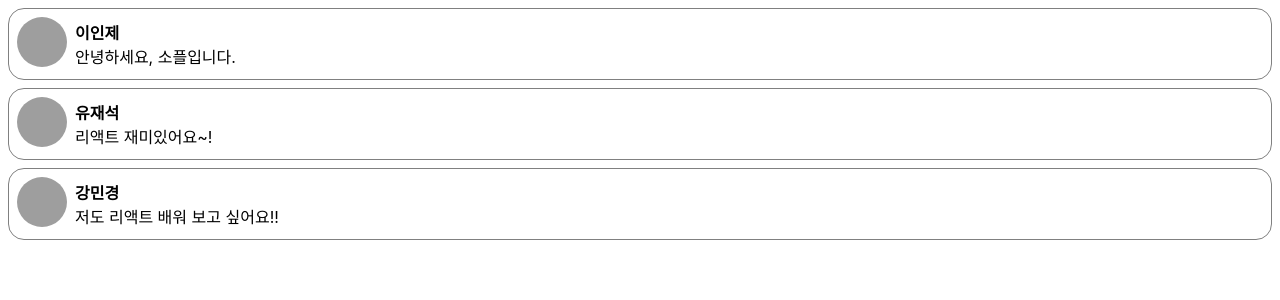
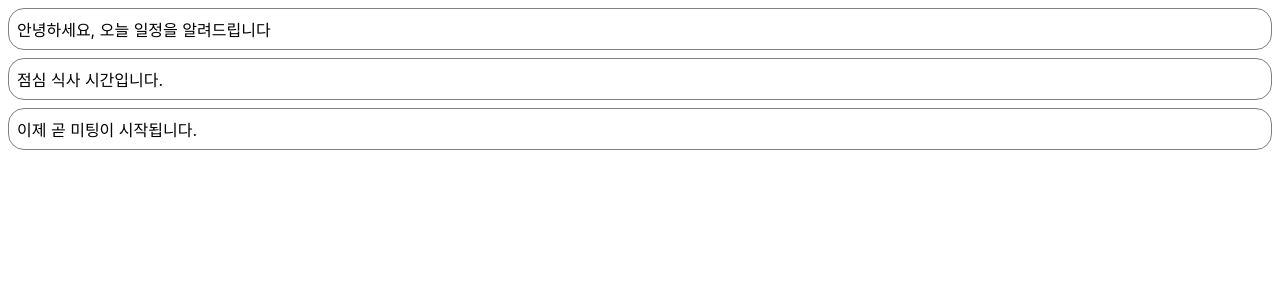
Before and after one commit to 19Eyhad/study, a React (Create React App) app in the folder react/my-app/: page / in a window 1280 px wide. Shown: the top 300 px of the page. Built offline with nearby package versions, Linux system fonts and the light colour scheme; grey boxes are pictures that could not be loaded.

Commit message:
6장 State와 생명주기 - 예제(1)

```diff
--- /dev/null
+++ b/react/my-app/src/chapter_06/Notification.jsx
@@ -0,0 +1,36 @@
+import React from "react";
+
+const styles = {
+    wrapper: {
+        margin: 8,
+        padding: 8,
+        display: "flex",
+        flexDirection: "row",
+        border: "1px solid grey",
+        borderRadius: 16,
+    },
+    messageText:{
+        color: "black",
+        fontSize: 16,
+    },
+};
+
+class Notification extends React.Component {
+    constructor(props) {
+        super(props);
+
+        this.state = {};
+    }
+
+    render() {
+        return (
+            <div style={styles.wrapper}>
+                <span style={styles.messageText}>
+                    {this.props.message}
+                </span>
+            </div>
+        );
+    }
+}
+
+export default Notification;
--- /dev/null
+++ b/react/my-app/src/chapter_06/NotificationsList.jsx
@@ -0,0 +1,59 @@
+import React from "react";
+import Notification from "./Notification";
+
+const reservedNotifications = [
+    {
+        message: "안녕하세요, 오늘 일정을 알려드립니다",
+    },
+    {
+        message: "점심 식사 시간입니다."
+    },
+    {
+        message: "이제 곧 미팅이 시작됩니다."
+    }
+];
+
+var timer;
+
+class NotificationsList extends React.Component {
+    constructor(props) {
+        super(props);
+
+        this.state = {
+            notifications: [],
+        }
+    }
+
+    componentDidMount() {
+        const { notifications } = this.state;
+        timer = setInterval(() => {
+            if(notifications.length < reservedNotifications.length) {
+                const index = notifications.length;
+                notifications.push(reservedNotifications[index]);
+                this.setState({
+                    notifications: notifications,
+                });
+            }else{
+                clearInterval(timer);
+            }
+        }, 1000);
+    }
+
+    componentWillUnmount() {
+        if (timer) {
+            clearTimeout(timer);
+        }
+    }
+
+    render() {
+        return (
+            <div>
+                {this.state.notifications.map((notification) => {
+                    return <Notification message={notification.message}/>
+                })}
+            </div>
+        );
+    }
+}
+
+export default NotificationsList;
--- a/react/my-app/src/index.js
+++ b/react/my-app/src/index.js
@@ -7,11 +7,12 @@
 import Library from "./chapter_03/Library";
 import Clock from "./chapter_04/Clock";
 import CommentList from "./chapter_05/CommentList";
+import NotificationsList from "./chapter_06/NotificationsList";
 
 const root = ReactDOM.createRoot(document.getElementById('root'));
 root.render(
     <React.StrictMode>
-        <CommentList />
+        <NotificationsList />
     </React.StrictMode>
 );
 
```
